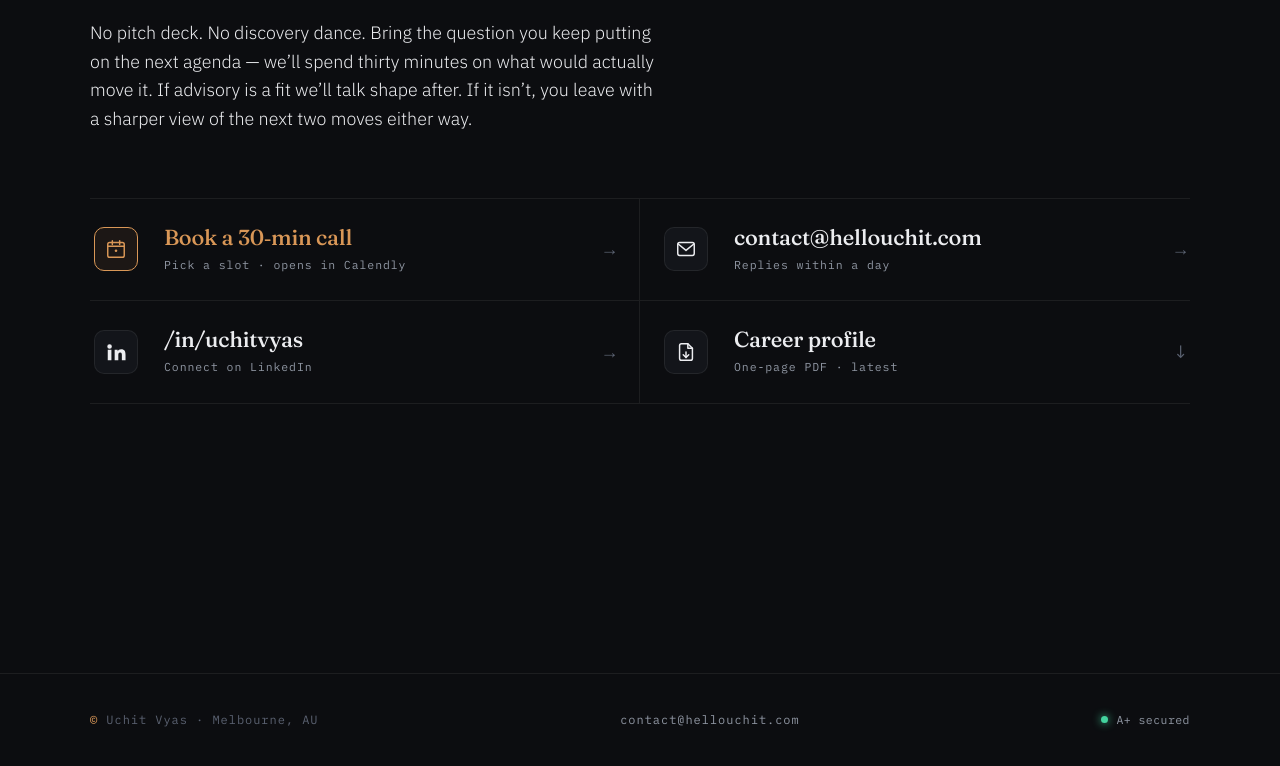
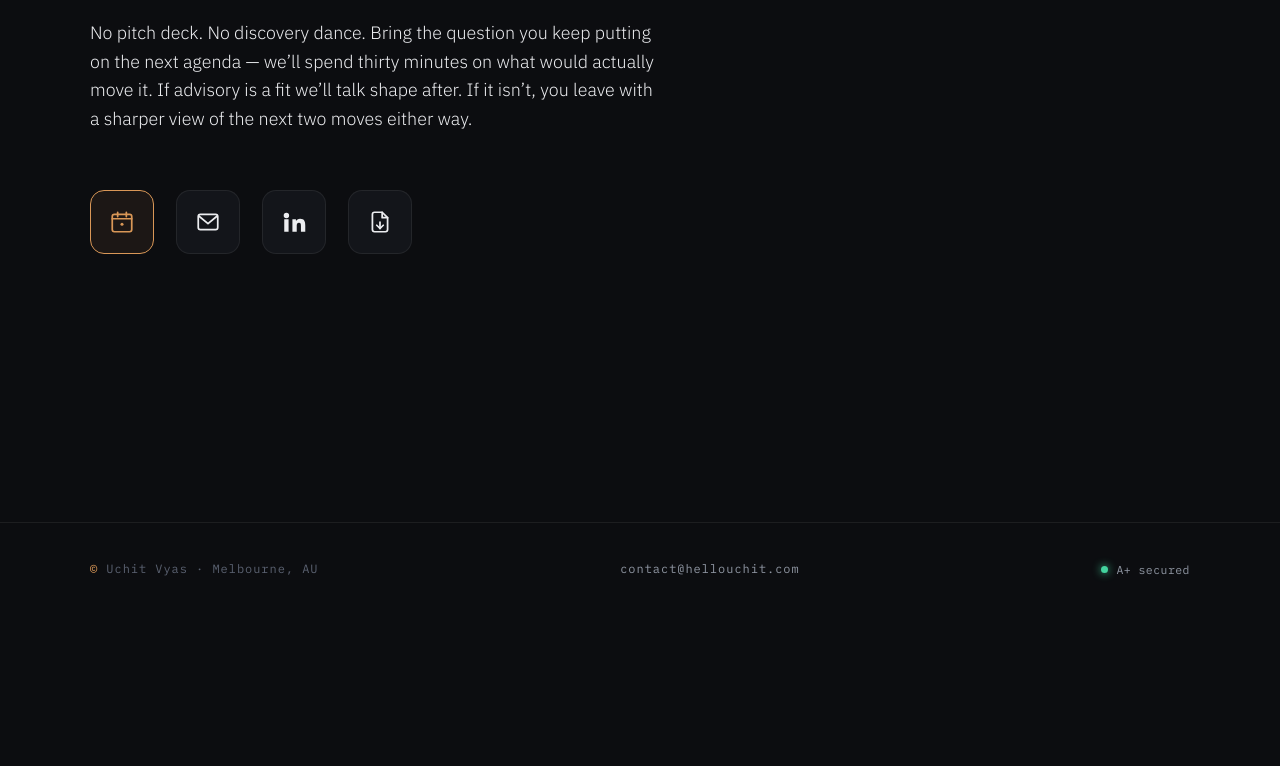
Before and after one commit to uchit/personal_site, a plain HTML site: page index.html in a window 1280 px wide. Shown: the part 9597-10363 px from the top of the page. After the commit the page ends 10225 px from the top, so only its background shows below. Drawn offline with Linux system fonts and the light colour scheme; animation ran at ten frames a second.

Commit message:
contact: icons-only row. drop labels/sub-text.
Replaced the 4-row labeled grid with a clean row of four 64×64 icon
buttons (calendar / mail / LinkedIn / PDF). Tooltip-on-hover via CSS
::after (no JS) for desktop context; hidden on touch (≤480px) where
hover doesn't apply. Aria-labels keep it screen-reader-accessible.
Primary action (Book the call) is accent-coloured by default; all
icons lift on hover.

Co-Authored-By: Claude Opus 4.7 (1M context) <noreply@anthropic.com>

```diff
--- a/css/site.css
+++ b/css/site.css
@@ -775,88 +775,63 @@ html.js .reveal.in { opacity: 1; transform: none; }
   font-weight: 300; max-width: 56ch;
 }
 
-.ct-grid {
-  margin-top: clamp(40px, 5vw, 64px);
-  display: grid;
-  grid-template-columns: repeat(2, 1fr);
-  gap: 0;
-  border-top: 1px solid var(--line);
+/* Icons-only row. Each icon shows a tooltip on hover/focus. */
+.ct-icons {
+  margin-top: clamp(36px, 5vw, 56px);
+  display: flex;
+  gap: clamp(14px, 2vw, 22px);
+  flex-wrap: wrap;
 }
-.ct-line {
+.ct-ico {
   position: relative;
-  display: grid;
-  grid-template-columns: 48px 1fr auto;
-  align-items: center;
-  gap: 22px;
-  padding: 26px 4px;
-  border-bottom: 1px solid var(--line);
-  border-right: 1px solid var(--line);
-  color: var(--ink);
-  text-decoration: none;
-  transition: background .2s, padding .25s var(--ease);
-}
-.ct-line:nth-child(2n) { border-right: none; padding-left: 24px; }
-.ct-line:nth-child(2n+1) { padding-right: 24px; }
-.ct-line:hover { background: rgba(217,151,87,.04); padding-left: 12px; }
-.ct-line:nth-child(2n):hover { padding-left: 36px; }
-
-.ct-ic {
-  width: 44px; height: 44px;
+  width: 64px; height: 64px;
   display: inline-flex; align-items: center; justify-content: center;
   border: 1px solid var(--line);
-  border-radius: 10px;
+  border-radius: 14px;
   color: var(--ink);
   background: var(--surface);
+  text-decoration: none;
   transition: border-color .25s, color .25s, background .25s, transform .25s var(--ease);
-  flex: 0 0 auto;
+  -webkit-tap-highlight-color: rgba(217,151,87,.18);
 }
-.ct-ic svg { width: 22px; height: 22px; display: block; }
-.ct-line:hover .ct-ic {
+.ct-ico svg { width: 26px; height: 26px; display: block; }
+.ct-ico:hover, .ct-ico:focus-visible {
   border-color: var(--accent);
   color: var(--accent);
   background: rgba(217,151,87,.08);
-  transform: rotate(-2deg);
+  transform: translateY(-2px);
+  outline: none;
 }
-
-.ct-body { display: flex; flex-direction: column; gap: 4px; min-width: 0; }
-.ct-line .ct-v {
-  font-family: "Fraunces", serif; font-weight: 500;
-  font-size: clamp(18px, 1.7vw, 22px); line-height: 1.2;
-  letter-spacing: -.01em; color: var(--ink);
-}
-.ct-line .ct-sub {
-  font-family: "IBM Plex Mono", ui-monospace, monospace;
-  font-size: 11.5px; letter-spacing: .08em; color: var(--muted);
-  word-break: break-word;
-}
-.ct-line .ct-arr {
-  font-family: "IBM Plex Mono", ui-monospace, monospace;
-  font-size: 18px; color: var(--faint);
-  transition: color .2s, transform .25s var(--ease);
-}
-.ct-line:hover .ct-arr { color: var(--accent); transform: translateX(4px); }
-
-.ct-primary .ct-v { color: var(--accent); }
-.ct-primary .ct-ic {
+.ct-ico.ct-primary {
   border-color: var(--accent);
   color: var(--accent);
   background: rgba(217,151,87,.08);
 }
 
-@media (max-width: 720px) {
-  .ct-grid { grid-template-columns: 1fr; }
-  .ct-line, .ct-line:nth-child(2n), .ct-line:nth-child(2n+1) {
-    grid-template-columns: 44px 1fr auto;
-    border-right: none;
-    padding: 22px 4px;
-    gap: 16px;
-  }
-  .ct-line .ct-v { font-size: 18px; }
-  .ct-line .ct-sub { font-size: 11px; }
-  .ct-line:hover { padding-left: 12px; }
-  .ct-line:nth-child(2n):hover { padding-left: 12px; }
-  .ct-ic { width: 40px; height: 40px; }
-  .ct-ic svg { width: 20px; height: 20px; }
+/* Tooltip on hover/focus — pure CSS, no JS. */
+.ct-ico::after {
+  content: attr(data-tip);
+  position: absolute; left: 50%; bottom: calc(100% + 10px);
+  transform: translate(-50%, 4px);
+  font-family: "IBM Plex Mono", ui-monospace, monospace;
+  font-size: 11px; letter-spacing: .12em; text-transform: uppercase;
+  color: var(--accent);
+  background: #0c0d10;
+  border: 1px solid var(--line-strong);
+  padding: 6px 10px; border-radius: 6px;
+  white-space: nowrap;
+  opacity: 0; pointer-events: none;
+  transition: opacity .18s, transform .18s var(--ease);
+}
+.ct-ico:hover::after, .ct-ico:focus-visible::after {
+  opacity: 1; transform: translate(-50%, 0);
+}
+
+@media (max-width: 480px) {
+  .ct-ico { width: 56px; height: 56px; border-radius: 12px; }
+  .ct-ico svg { width: 24px; height: 24px; }
+  /* On touch, tooltip can't be hover-triggered reliably — hide it. */
+  .ct-ico::after { display: none; }
 }
 
 /* ============================================================
--- a/index.html
+++ b/index.html
@@ -548,63 +548,38 @@
           </p>
         </div>
 
-        <div class="ct-grid reveal">
-          <a class="ct-line ct-primary" href="#"
+        <div class="ct-icons reveal" role="group" aria-label="Contact channels">
+          <a class="ct-ico ct-primary" href="#"
              data-calendly="https://calendly.com/uchit/30min"
-             aria-label="Book a 30-minute call">
-            <span class="ct-ic" aria-hidden="true">
+             aria-label="Book a 30-minute call" data-tip="Book a 30-min call">
             <svg viewBox="0 0 24 24" fill="none" stroke="currentColor" stroke-width="1.6" stroke-linecap="round" stroke-linejoin="round">
               <rect x="3" y="5" width="18" height="16" rx="2"/>
               <path d="M3 9h18"/>
               <path d="M8 3v4M16 3v4"/>
               <circle cx="12" cy="14" r="1.4" fill="currentColor" stroke="none"/>
             </svg>
-            </span>
-            <span class="ct-body">
-              <span class="ct-v">Book a 30&#8209;min call</span>
-              <span class="ct-sub">Pick a slot &middot; opens in Calendly</span>
-            </span>
-            <span class="ct-arr" aria-hidden="true">&rarr;</span>
           </a>
-          <a class="ct-line" href="mailto:contact@hellouchit.com" aria-label="Email contact@hellouchit.com">
-            <span class="ct-ic" aria-hidden="true">
+          <a class="ct-ico" href="mailto:contact@hellouchit.com"
+             aria-label="Email contact@hellouchit.com" data-tip="Email">
             <svg viewBox="0 0 24 24" fill="none" stroke="currentColor" stroke-width="1.6" stroke-linecap="round" stroke-linejoin="round">
               <rect x="3" y="5" width="18" height="14" rx="2"/>
               <path d="M3.5 6.5l8.5 7 8.5-7"/>
             </svg>
-            </span>
-            <span class="ct-body">
-              <span class="ct-v">contact@hellouchit.com</span>
-              <span class="ct-sub">Replies within a day</span>
-            </span>
-            <span class="ct-arr" aria-hidden="true">&rarr;</span>
           </a>
-          <a class="ct-line" href="https://www.linkedin.com/in/uchitvyas/" rel="noopener" target="_blank" aria-label="LinkedIn profile">
-            <span class="ct-ic" aria-hidden="true">
+          <a class="ct-ico" href="https://www.linkedin.com/in/uchitvyas/" rel="noopener" target="_blank"
+             aria-label="LinkedIn profile" data-tip="LinkedIn">
             <svg viewBox="0 0 24 24" fill="currentColor">
               <path d="M4.98 3.5a2.5 2.5 0 11.02 5 2.5 2.5 0 01-.02-5zM3 9.5h4V21H3V9.5zM10 9.5h3.8v1.6h.05c.53-1 1.83-2.05 3.77-2.05 4.03 0 4.78 2.65 4.78 6.1V21h-4v-5.4c0-1.29-.02-2.95-1.8-2.95-1.8 0-2.07 1.4-2.07 2.85V21h-4V9.5z"/>
             </svg>
-            </span>
-            <span class="ct-body">
-              <span class="ct-v">/in/uchitvyas</span>
-              <span class="ct-sub">Connect on LinkedIn</span>
-            </span>
-            <span class="ct-arr" aria-hidden="true">&rarr;</span>
           </a>
-          <a class="ct-line" href="/Profile_linkedin.pdf" target="_blank" rel="noopener" aria-label="Download career profile PDF">
-            <span class="ct-ic" aria-hidden="true">
+          <a class="ct-ico" href="/Profile_linkedin.pdf" target="_blank" rel="noopener"
+             aria-label="Download career profile PDF" data-tip="Career profile (PDF)">
             <svg viewBox="0 0 24 24" fill="none" stroke="currentColor" stroke-width="1.6" stroke-linecap="round" stroke-linejoin="round">
               <path d="M14 3H7a2 2 0 00-2 2v14a2 2 0 002 2h10a2 2 0 002-2V8z"/>
               <path d="M14 3v5h5"/>
               <path d="M12 12v6"/>
               <path d="M9 15l3 3 3-3"/>
             </svg>
-            </span>
-            <span class="ct-body">
-              <span class="ct-v">Career profile</span>
-              <span class="ct-sub">One-page PDF &middot; latest</span>
-            </span>
-            <span class="ct-arr" aria-hidden="true">&darr;</span>
           </a>
         </div>
       </div>
```
Lines whose indentation alone changed are shown as unchanged.
